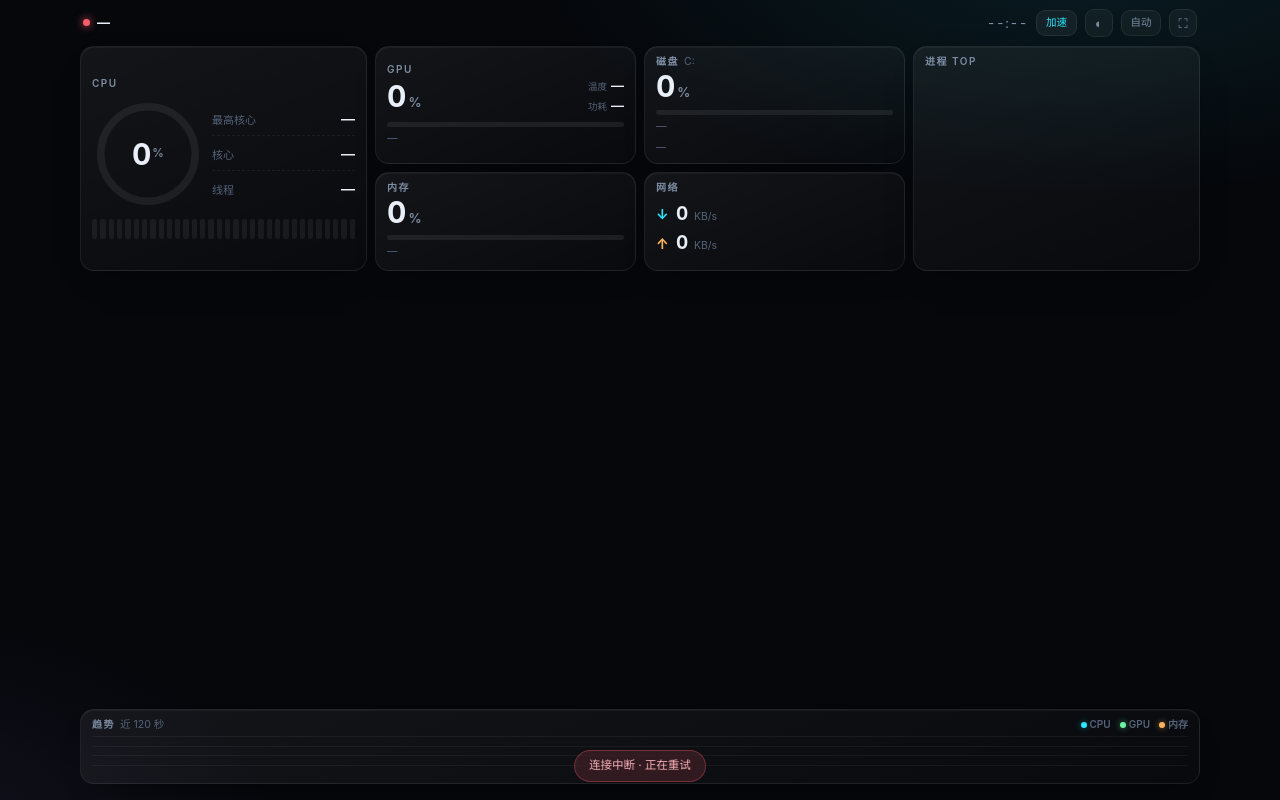
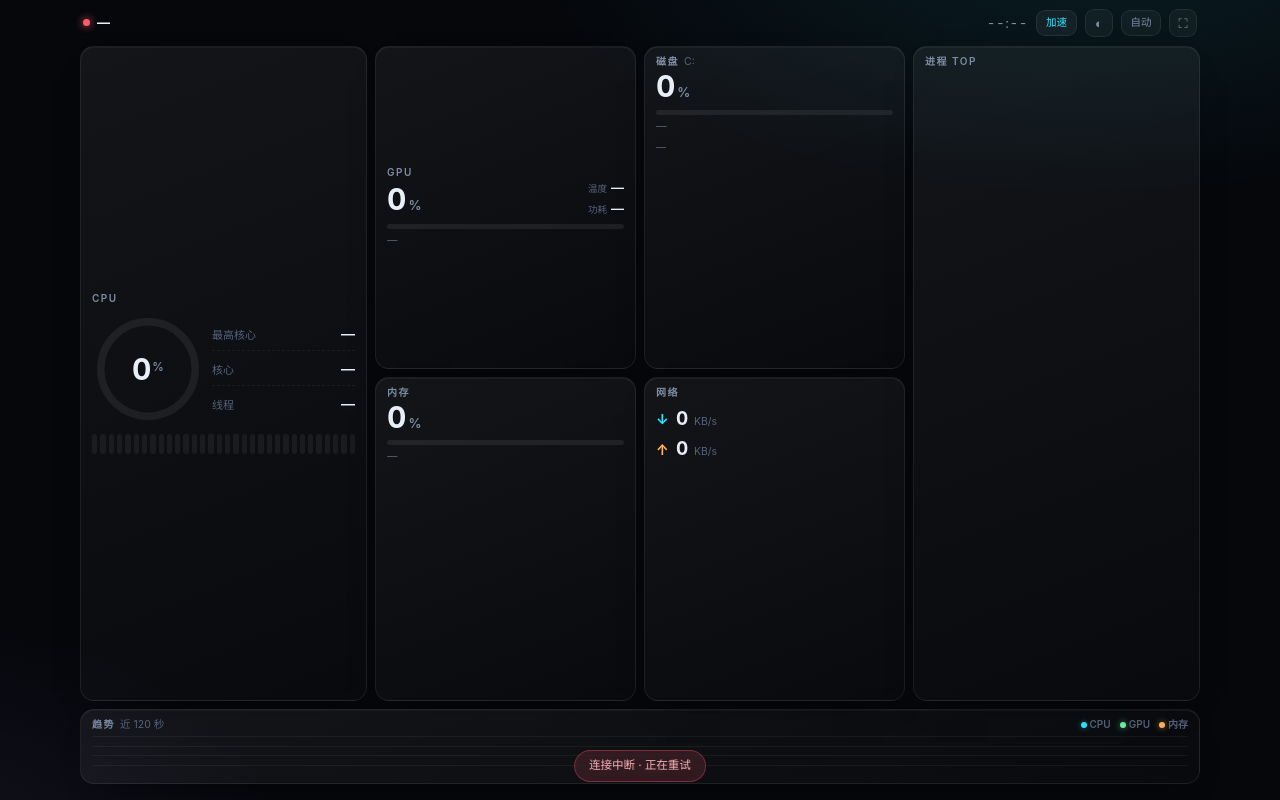
Before and after one commit to Riky1994/phone-screen-monitor, a plain HTML site: page web/index.html in a window 1280 px wide. Drawn offline with Linux system fonts and the light colour scheme; no server answers.

Commit message:
style: 横屏余量分给卡片行，趋势条紧贴底部不留空档

```diff
--- a/web/index.html
+++ b/web/index.html
@@ -112,11 +112,9 @@
       "cpu   gpu   disk  proc"
       "cpu   mem   net   proc"
       "chart chart chart chart";
-    grid-template-rows:auto auto 1fr;
-    align-content:start;
+    grid-template-rows:1fr 1fr auto;
+    align-content:stretch;
   }
-  /* 横屏：让趋势条贴着屏幕底部，剩余高度全部留在它上方 */
-  html[data-layout="wide"] .page[data-page="1"] .card-chart{align-self:end}
   html[data-layout="wide"] .page[data-page="2"]{
     grid-template-columns:1fr 1fr;
     grid-template-areas:"fps  vram";}
```
